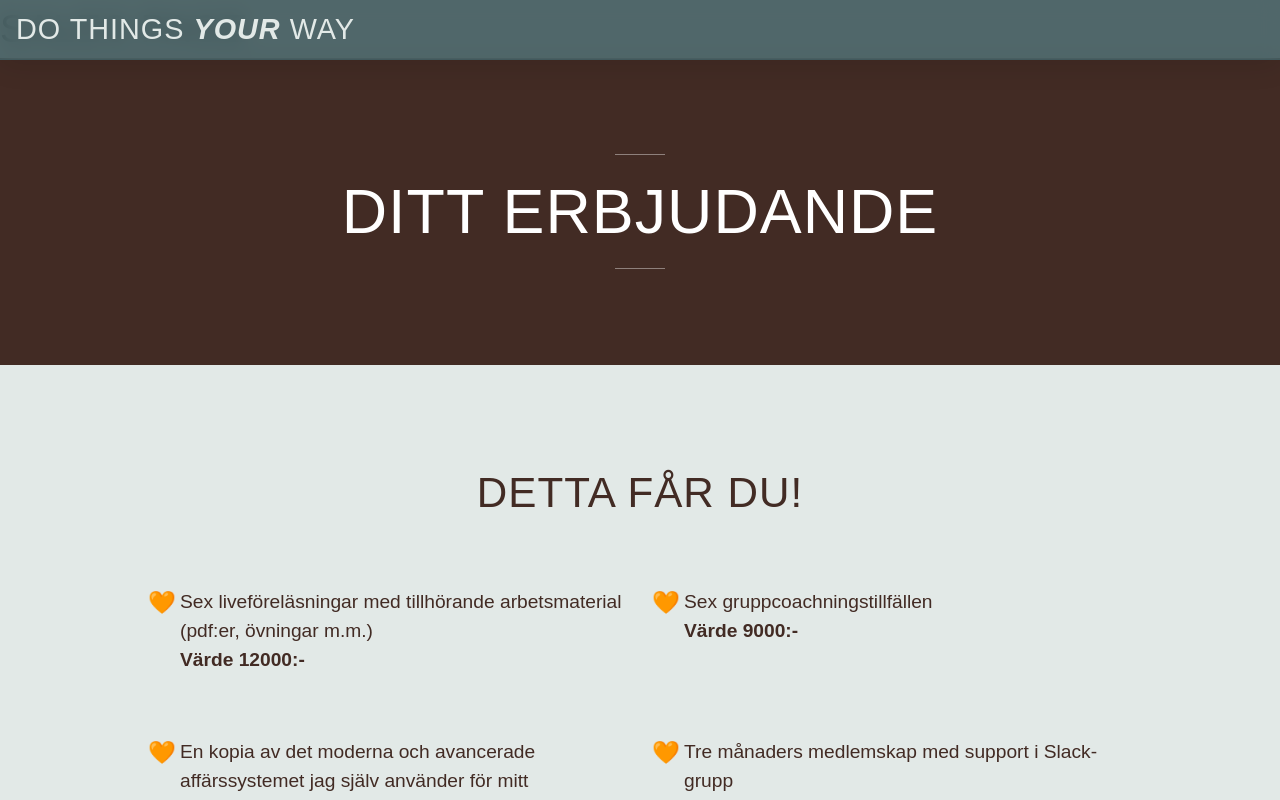
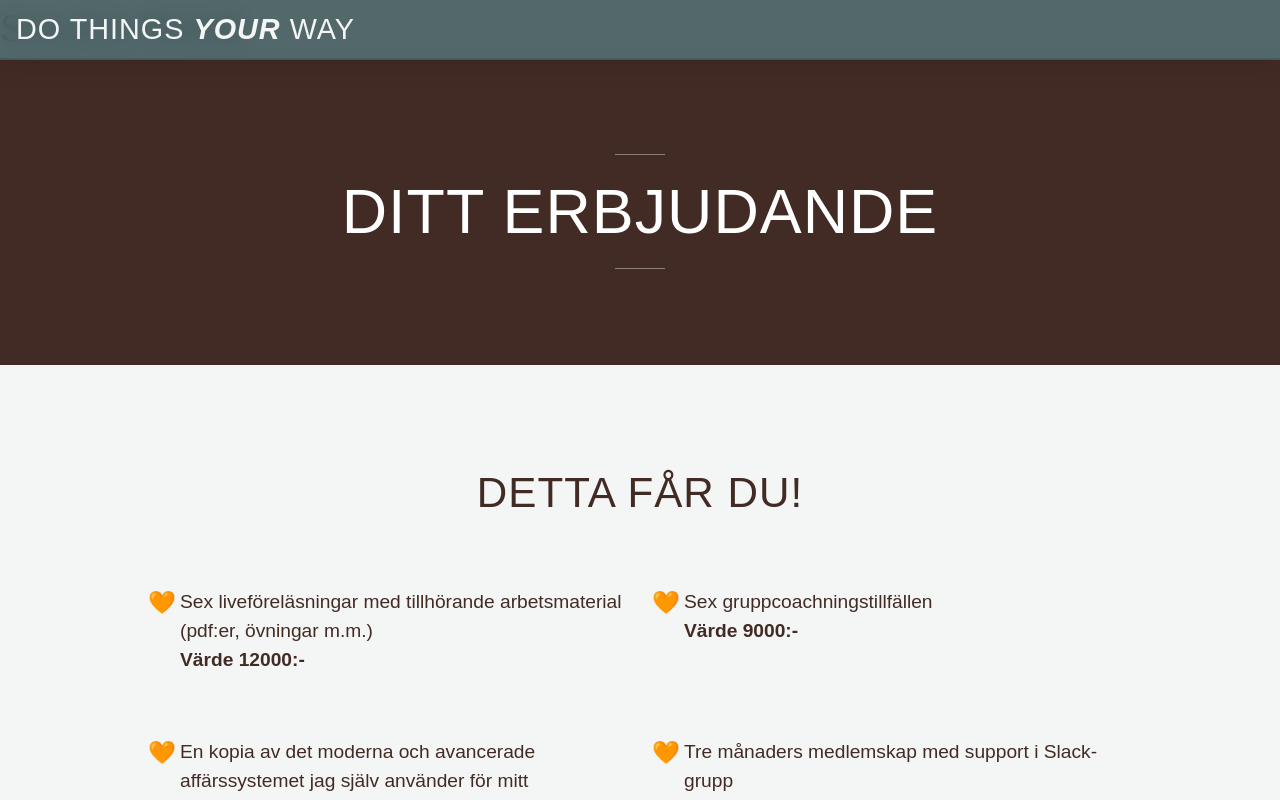
Before and after one commit to MatildaMared/dothingsyourway-homepage, a React (Create React App) app: page /stressfrihet in a window 1280 px wide. Shown: the top 800 px of the page. Built offline with nearby package versions, Linux system fonts and the light colour scheme; a web font is replaced by a local one.

Commit message:
change styling

```diff
--- a/src/components/Button/Button.tsx
+++ b/src/components/Button/Button.tsx
@@ -25,13 +25,15 @@ const ButtonElem = styled.button<ButtonProps>`
     border-radius: 1rem;
     transition: all 0.2s;
     background-color: ${(props) =>
-        props.secondary ? "var(--color-secondary)" : "var(--color-primary)"};
+        props.secondary
+            ? "var(--color-secondary)"
+            : "var(--color-primary-dark)"};
 
     &:hover {
         background-color: ${(props) =>
             props.secondary
                 ? "var(--color-secondary-dark)"
-                : "var(--color-primary-dark)"};
+                : "var(--color-primary)"};
         box-shadow: 0 0.5rem 1rem rgba(0, 0, 0, 0.15);
         transform: translateY(-2px);
     }
--- a/src/styles/variables.ts
+++ b/src/styles/variables.ts
@@ -11,7 +11,8 @@ const Variables = createGlobalStyle`
         --color-secondary: hsla(18, 60%, 55%, 1.0);
         --color-secondary-light: hsla(18, 50%, 60%, .3);
 
-        --color-white: hsla(164, 12%, 90%, 1.0);
+        --color-white: hsla(164, 10%, 96%, 1.0);
+        --color-white-secondary: hsla(18, 60%, 96%, 1.0);
         --color-black: hsla(189, 10%, 15%, 1.0);
 
         // Sizes
@@ -36,6 +37,9 @@ const Variables = createGlobalStyle`
         --spacing-large: 6rem;
         --spacing-xl: 12rem;
 
+        // Shadow
+        --shadow: 0 .5rem 1rem rgba(0, 0, 0, 0.1);
+
         @media (max-width: 700px) {
             --spacing-small: 1rem;
             --spacing-medium: 2rem;
```
